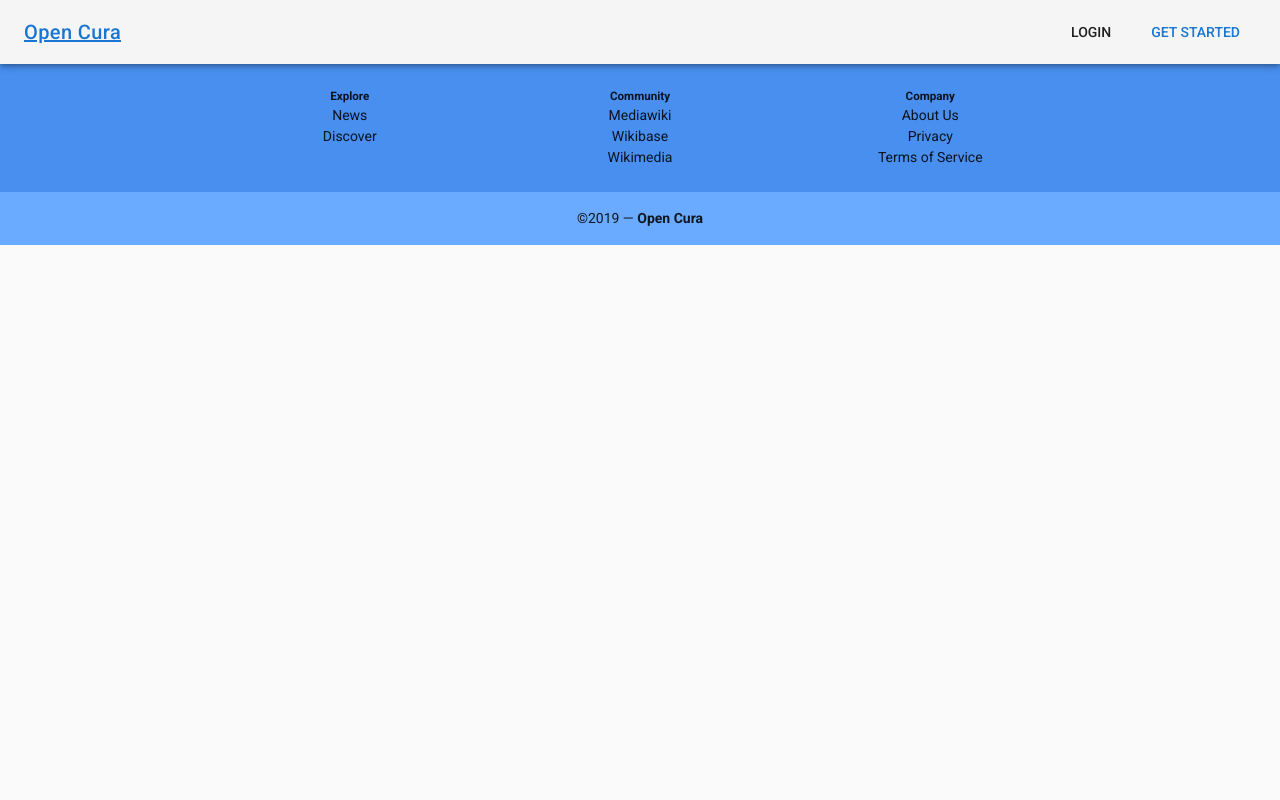
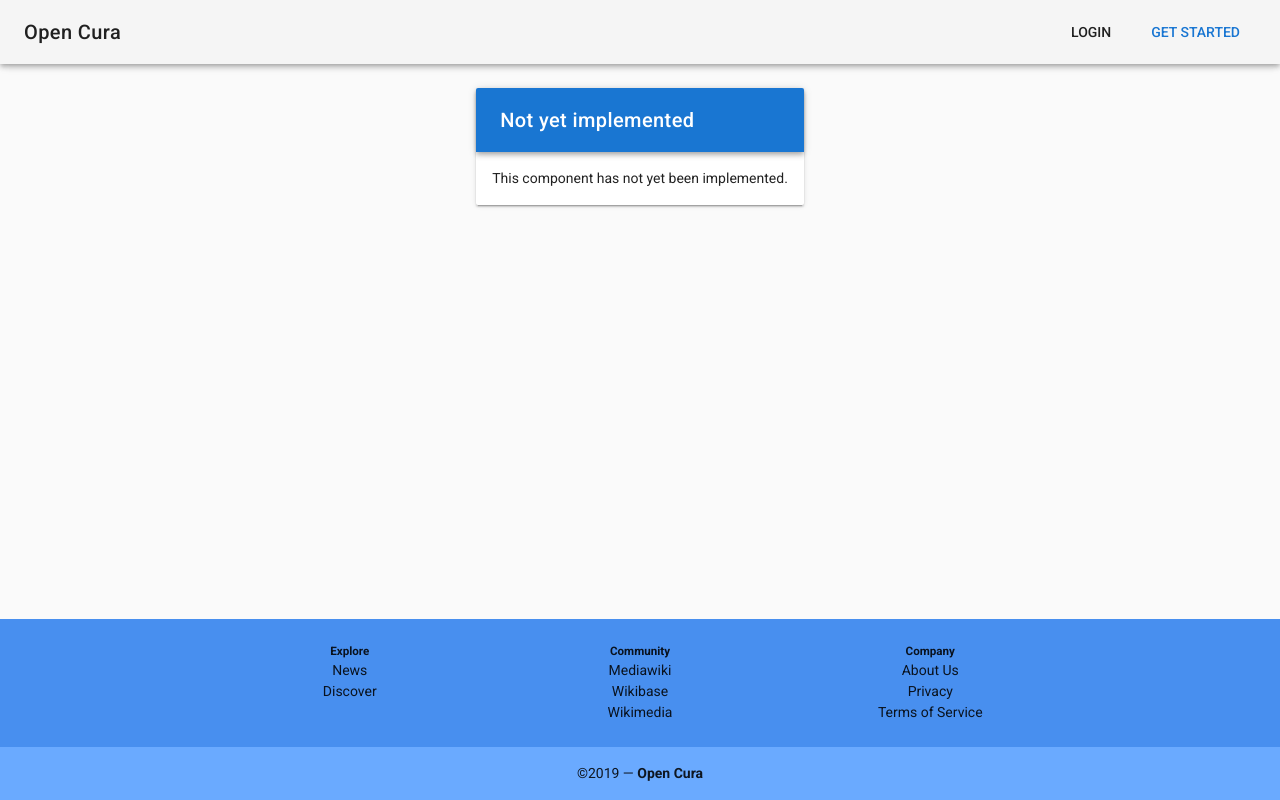
Before and after one commit to wbstack/ui, a Vue app in the folder src/: page /user in a window 1280 px wide. Built offline with nearby package versions, Linux system fonts and the light colour scheme; no server answers.

Commit message:
ui, extra nav options when logged in

```diff
--- a/src/src/components/Home/LoggedIn.vue
+++ b/src/src/components/Home/LoggedIn.vue
@@ -4,13 +4,6 @@
         <v-flex xs3>
           <v-container fluid>
             <v-layout column>
-              <v-flex>
-                <v-card>
-                  <v-toolbar flat class="transparent">
-                    <v-toolbar-title>Hi {{ currentUser.email }}!</v-toolbar-title>
-                  </v-toolbar>
-                </v-card>
-              </v-flex>
               <v-flex>
                 <v-card>
                   <v-toolbar>
--- a/src/src/components/Navbar.vue
+++ b/src/src/components/Navbar.vue
@@ -1,13 +1,14 @@
 <template>
   <v-toolbar>
     <v-toolbar-title>
-      <router-link to="/">
-        Open Cura
-      </router-link>
+      <span>Open Cura</span>
     </v-toolbar-title>
     <v-spacer></v-spacer>
     <v-toolbar-items>
       <template v-if="currentUser">
+        <v-btn class="text-none no-button-pointer-events" flat> Hi {{ currentUser.email }}</v-btn>
+        <v-btn flat to="/">Dashboard</v-btn>
+        <v-btn flat to="/user">Account</v-btn>
         <v-btn flat to="/logout">Logout</v-btn>
       </template>
       <template v-if="!currentUser">
@@ -29,5 +30,8 @@ export default {
 }
 </script>
 
-<style lang="scss">
+<style scoped>
+.no-button-pointer-events{
+  pointer-events: none
+}
 </style>
--- /dev/null
+++ b/src/src/components/NotYetImplemented.vue
@@ -0,0 +1,30 @@
+<template>
+    <v-content>
+      <v-container fluid fill-height>
+        <v-layout align-center justify-center column>
+          <v-flex>
+            <v-card>
+              <v-toolbar dark color="primary">
+                <v-toolbar-title>Not yet implemented</v-toolbar-title>
+              </v-toolbar>
+              <v-card-text>
+                This component has not yet been implemented.
+              </v-card-text>
+            </v-card>
+          </v-flex>
+        </v-layout>
+      </v-container>
+    </v-content>
+</template>
+
+<script>
+import { mapGetters } from 'vuex'
+
+export default {
+  name: 'NotYetImplemented',
+  computed: {}
+}
+</script>
+
+<style>
+</style>
--- a/src/src/router/index.js
+++ b/src/src/router/index.js
@@ -5,6 +5,7 @@ import CreateAccount from '@/components/CreateAccount'
 import Login from '@/components/Login'
 import Logout from '@/components/Logout'
 import CreateWiki from '@/components/CreateWiki'
+import NotYetImplemented from '@/components/NotYetImplemented'
 
 Vue.use(Router)
 
@@ -32,6 +33,11 @@ export default new Router({
       component: Logout
     },
     {
+      path: '/user',
+      name: 'User',
+      component: NotYetImplemented
+    },
+    {
       path: '/wikis/create',
       name: 'CreateWiki',
       component: CreateWiki
```
